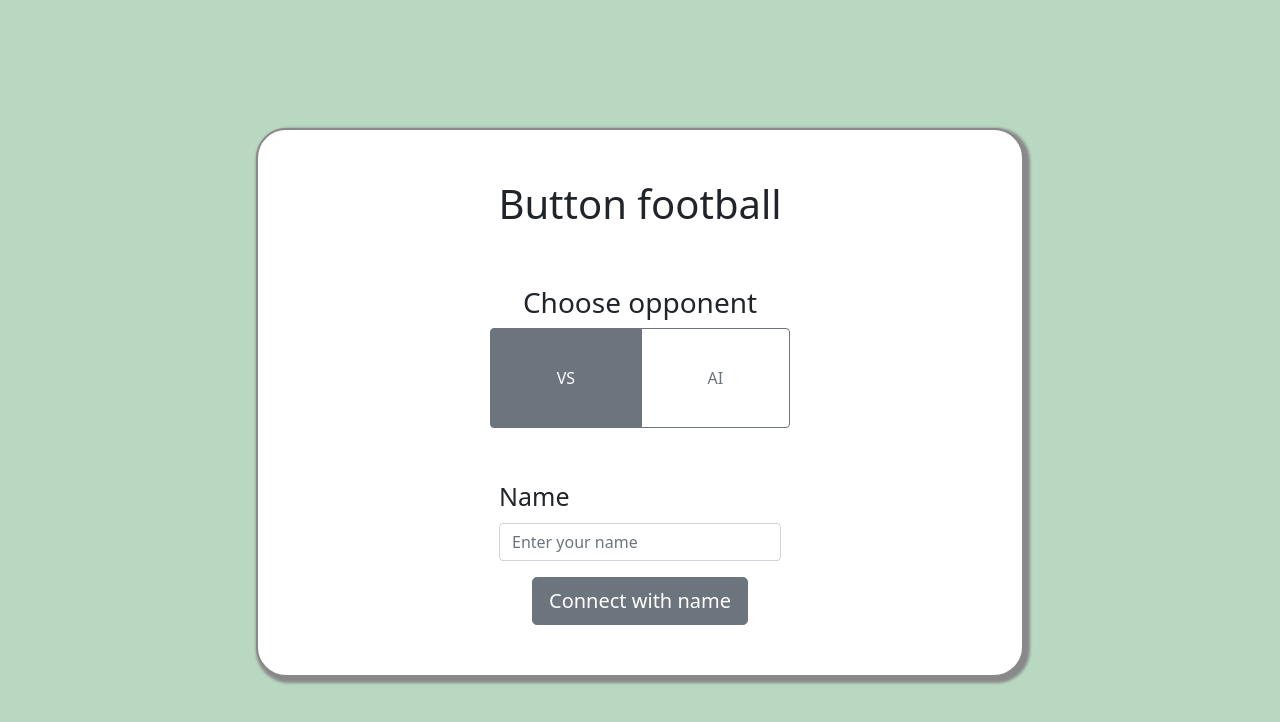
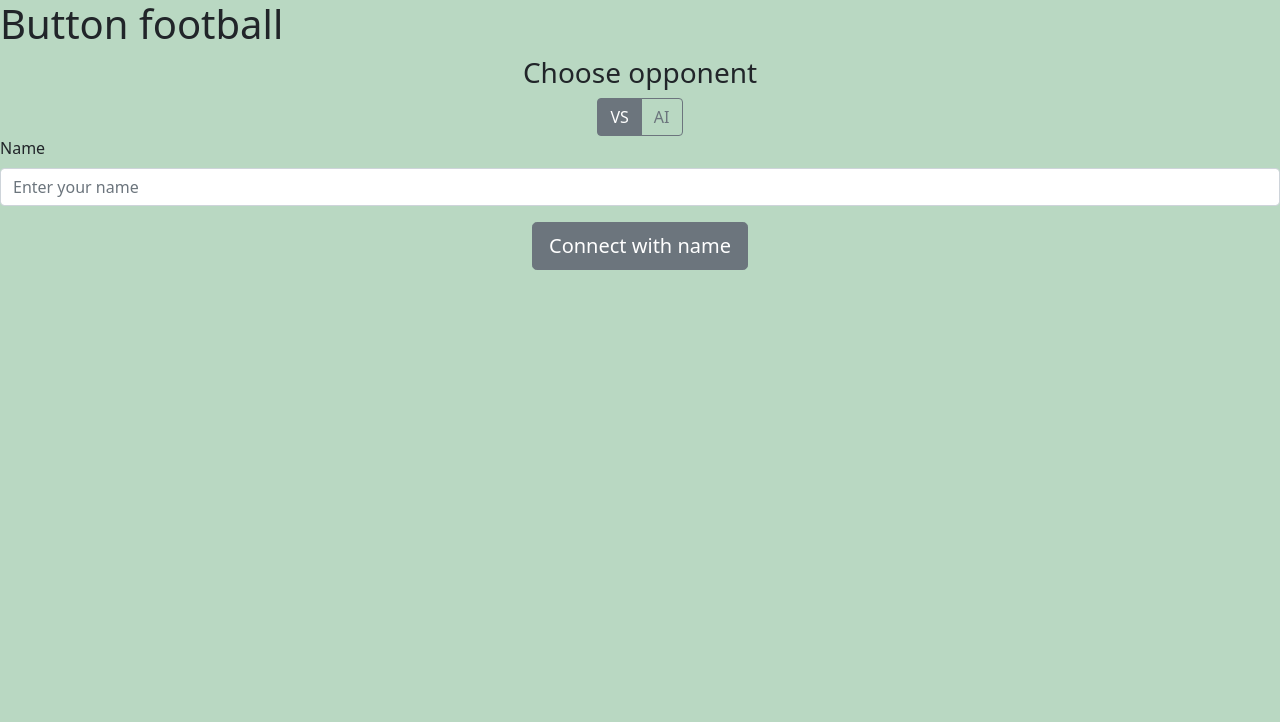
Before and after one commit to DanielNagy97/integralt-beadando, a React (Create React App) app in the folder client-app/: page / in a window 1280 px wide. Shown: the top 722 px of the page. Built offline with nearby package versions, Linux system fonts and the light colour scheme; no server answers.

Commit message:
New index.css after adding the new css files

```diff
--- a/client-app/src/index.css
+++ b/client-app/src/index.css
@@ -19,78 +19,3 @@ code {
   font-family: source-code-pro, Menlo, Monaco, Consolas, 'Courier New',
     monospace;
 }
-
-.connectForm {
-  width: 50%;
-  margin: auto;
-  padding: 50px;
-  font-size: 25px;
-}
-
-.connectTitle {
-  margin: auto;
-  text-align: center;
-  padding: 50px;
-}
-
-.connectComponent {
-  margin: auto;
-  padding: 10%;
-}
-
-.connectBackground {
-  margin: auto;
-  width: 75%;
-  background-color: var(--formBackground);
-  border-radius: 30px;
-  border: 2px solid var(--formBorder);
-  box-shadow: 3px 3px 3px 3px var(--formShadow);
-}
-
-.opponentButtons {
-  width: 300px;
-  height: 100px;
-}
-
-
-.gameComponent {
-  padding: 30px;
-}
-
-.gameNameContainer {
-  display: flex;
-  text-align: center;
-  font-weight: bold;
-  background-color: white;
-  border-radius: 30px 30px 0px 0px;
-}
-
-.gameFirstName {
-  width: 50%;
-  padding: 10px;
-  border-radius: 30px 0px 0px 0px;
-  border-top: 1px solid black;
-  border-left: 1px solid black;
-  border-right: 1px solid black;
-}
-
-.gameSecondName {
-  flex: 1;
-  padding: 10px;
-  border-radius: 0px 30px 0px 0px;
-  border-top: 1px solid black;
-  border-right: 1px solid black;
-}
-
-.gameSpace {
-  background-color: white;
-  height: 500px;
-  text-align: center;
-  border-radius: 0px 0px 30px 30px;
-  border: 1px solid black;
-}
-
-.gameLeaveButtonContainer {
-  float: right;
-  padding: 10px;
-}
```
